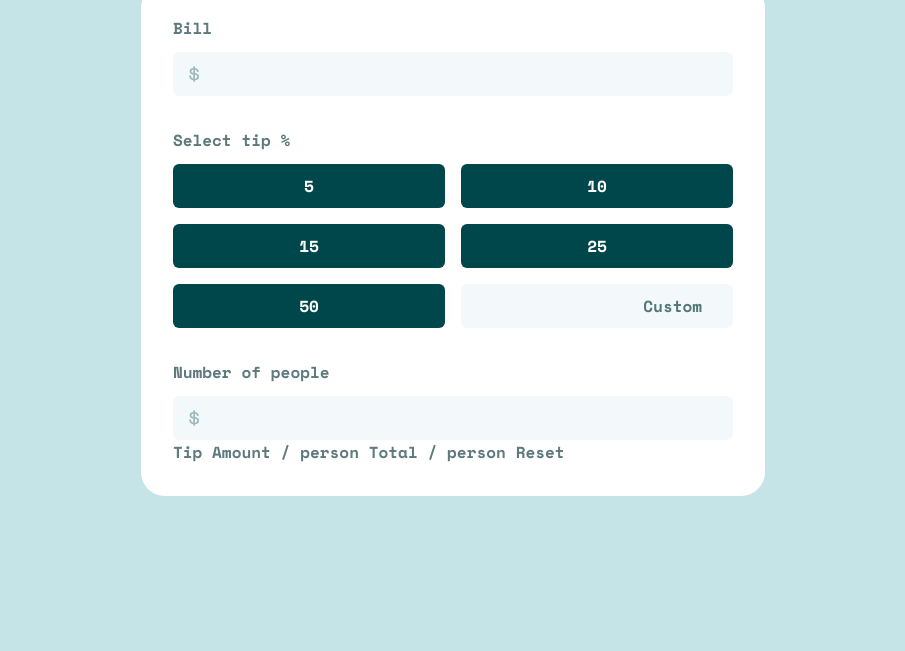
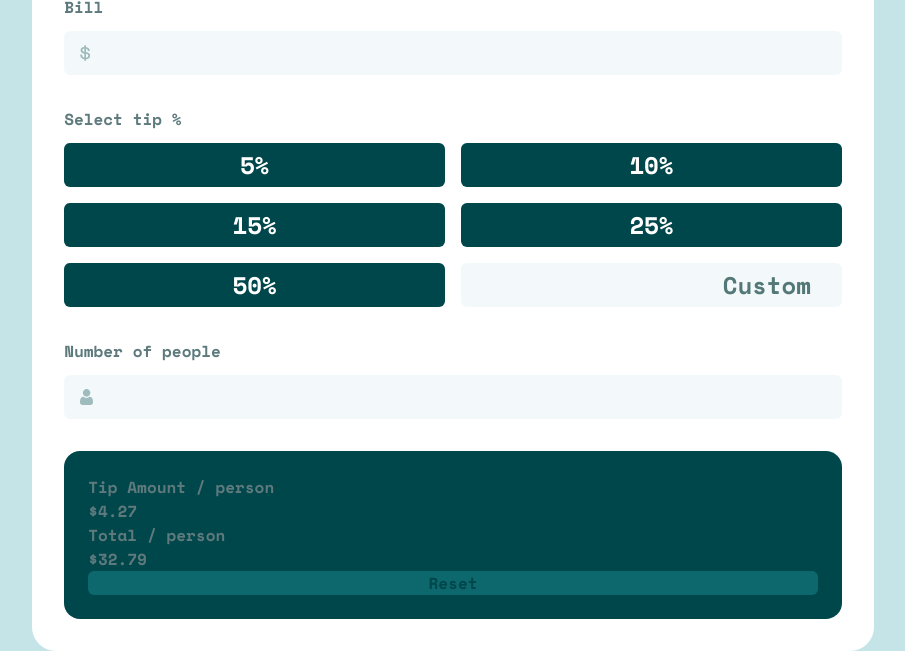
Before and after one commit to sqirum/FM-tip-calculator-app, a website: page dist/index.html in a window 1280 px wide. Shown: the part 187-838 px from the top of the page, without its empty margins (187-1092 px from the left). Before the commit the page ends 800 px from the top, so only its background shows below. Drawn offline with nearby package versions, Linux system fonts and the light colour scheme.

Commit message:
start result screen - WIP

```diff
--- a/dist/index.html
+++ b/dist/index.html
@@ -10,10 +10,10 @@
   <title>Frontend Mentor | Tip calculator app</title>
 
 </head>
-<body class="flex justify-center items-center h-screen bg-[#C5E4E7] flex-col">
+<body class="flex items-center h-screen bg-[#C5E4E7] flex-col">
 
   <header>
-    <img src="../images/logo.svg" alt="logo">
+    <img src="../images/logo.svg" alt="logo" class="m-12">
   </header>
 
   <main class="bg-white rounded-3xl p-8 flex flex-col">
@@ -21,7 +21,7 @@
       <div>
         <label for="bill">Bill</label>
         <div class="relative mt-3">
-          <input type="number" name="bill" class="block bg-[#F3F9FA] rounded-md text-[#00474B] leading-9 px-4 py-1 w-full text-right">
+          <input type="number" name="bill" class="block bg-[#F3F9FA] rounded-md text-[#00474B] leading-9 px-4 py-1 w-full text-right text-2xl">
           <img src="../images/icon-dollar.svg" alt="dollar icon" class="absolute bottom-1/2 translate-y-1/2 translate-x-4 left-0">
         </div>
       </div>
@@ -29,33 +29,47 @@
       <div class="mt-8">
         <p>Select tip %</p>
         <div class="flex flex-wrap gap-4 mt-3">
-          <input type="button" id="5" name="tip" placeholder="5%" value="5" class="bg-[#00474B] rounded-md text-white flex-auto px-4 py-1 leading-9 w-2/5">
-          <input type="button" id="10" name="tip" placeholder="10%" value="10" class="bg-[#00474B] rounded-md text-white flex-auto px-4 py-1 leading-9 w-2/5">
-          <input type="button" id="15" name="tip" placeholder="15%" value="15" class="bg-[#00474B] rounded-md text-white flex-auto px-4 py-1 leading-9 w-2/5">
-          <input type="button" id="25" name="tip" placeholder="25%" value="25" class="bg-[#00474B] rounded-md text-white flex-auto px-4 py-1 leading-9 w-2/5">
-          <input type="button" id="50" name="tip" placeholder="50%" value="50" class="bg-[#00474B] rounded-md text-white flex-auto px-4 py-1 leading-9 w-2/5">
-          <input type="number" id="custom" name="tip" placeholder="Custom" class="bg-[#F3F9FA] rounded-md text-[#00474B] flex-auto px-4 py-1 leading-9 w-2/5 text-right placeholder:text-[#547878]">
+          <input type="button" id="5" name="tip" placeholder="5%" value="5%" class="bg-[#00474B] rounded-md text-white flex-auto px-4 py-1 leading-9 w-2/5 text-2xl">
+          <input type="button" id="10" name="tip" placeholder="10%" value="10%" class="bg-[#00474B] rounded-md text-white flex-auto px-4 py-1 leading-9 w-2/5 text-2xl">
+          <input type="button" id="15" name="tip" placeholder="15%" value="15%" class="bg-[#00474B] rounded-md text-white flex-auto px-4 py-1 leading-9 w-2/5 text-2xl">
+          <input type="button" id="25" name="tip" placeholder="25%" value="25%" class="bg-[#00474B] rounded-md text-white flex-auto px-4 py-1 leading-9 w-2/5 text-2xl">
+          <input type="button" id="50" name="tip" placeholder="50%" value="50%" class="bg-[#00474B] rounded-md text-white flex-auto px-4 py-1 leading-9 w-2/5 text-2xl">
+          <input type="number" id="custom" name="tip" placeholder="Custom" class="bg-[#F3F9FA] rounded-md text-[#00474B] flex-auto px-4 py-1 leading-9 w-2/5 text-2xl text-right placeholder:text-[#547878]">
         </div>
       </div>
 
       <div class="mt-8  ">
         <label for="people">Number of people</label>
         <div class="relative mt-3">
-          <input type="number" name="people" class="block bg-[#F3F9FA] rounded-md text-[#00474B] leading-9 px-4 py-1 w-full text-right">
-          <img src="../images/icon-dollar.svg" alt="dollar icon" class="absolute bottom-1/2 translate-y-1/2 translate-x-4 left-0">
+          <input type="number" name="people" class="block bg-[#F3F9FA] rounded-md text-[#00474B] leading-9 px-4 py-1 w-full text-right text-2xl">
+          <img src="../images/icon-person.svg" alt="dollar icon" class="absolute bottom-1/2 translate-y-1/2 translate-x-4 left-0">
         </div>
       </div>
     </div>
 
-    <div class="outputs">
+    <div class="flex flex-col rounded-2xl bg-[#00474B] p-6 mt-8">
 
-      Tip Amount
-      / person
+      <div>
+        <div class="label">
+          Tip Amount
+          / person
+        </div>
+        <div class="result">
+          $4.27
+        </div>
+      </div>
 
-      Total
-      / person
+      <div>
+        <div class="label">
+          Total
+          / person
+        </div>
+        <div class="result">
+          $32.79
+        </div>
+      </div>
 
-      Reset
+      <input type="reset" value="Reset" class="w-full rounded-md bg-[#0D686D] text-[#00474B]">
 
     </div>
 
```
Also changed, not shown: dist/style.css.
